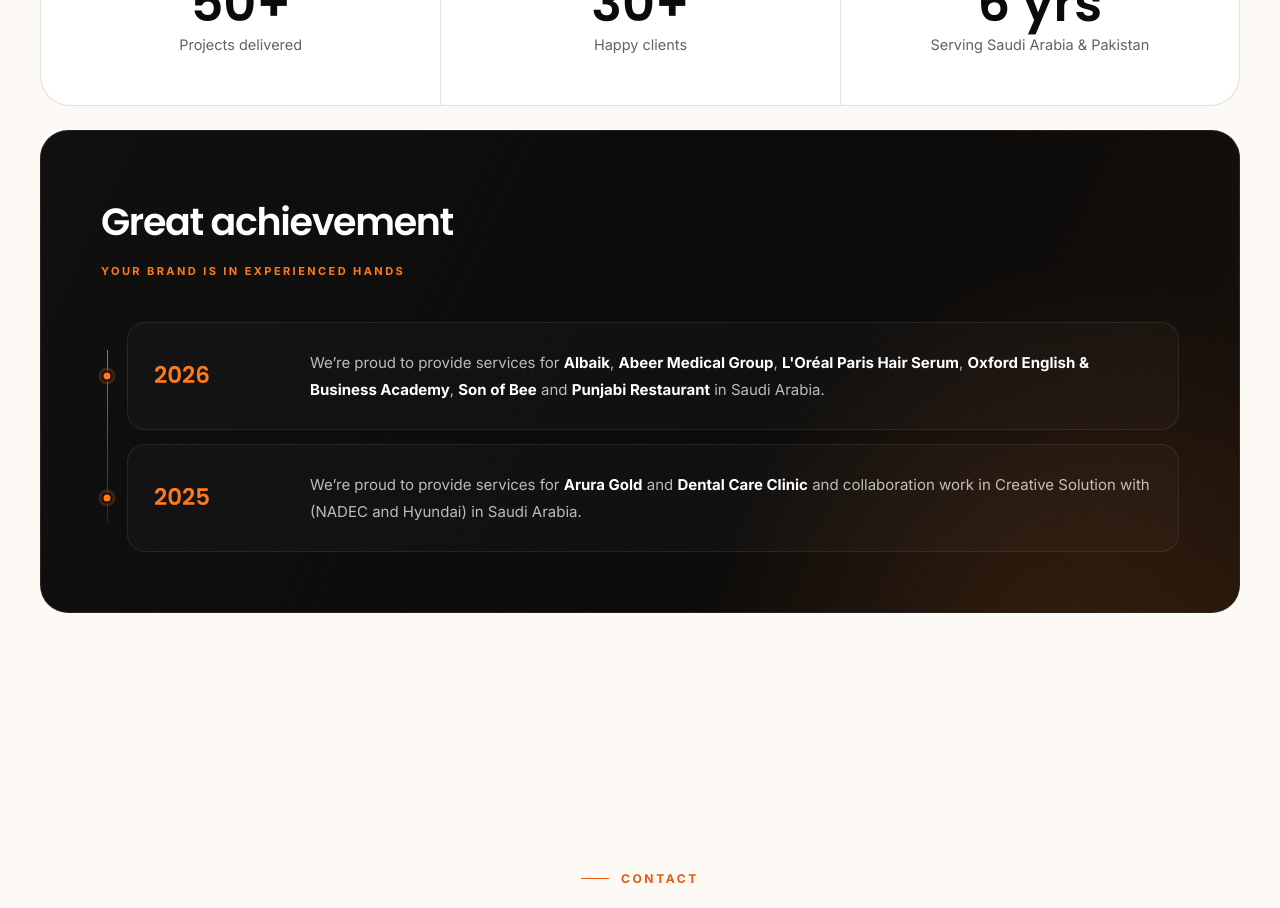
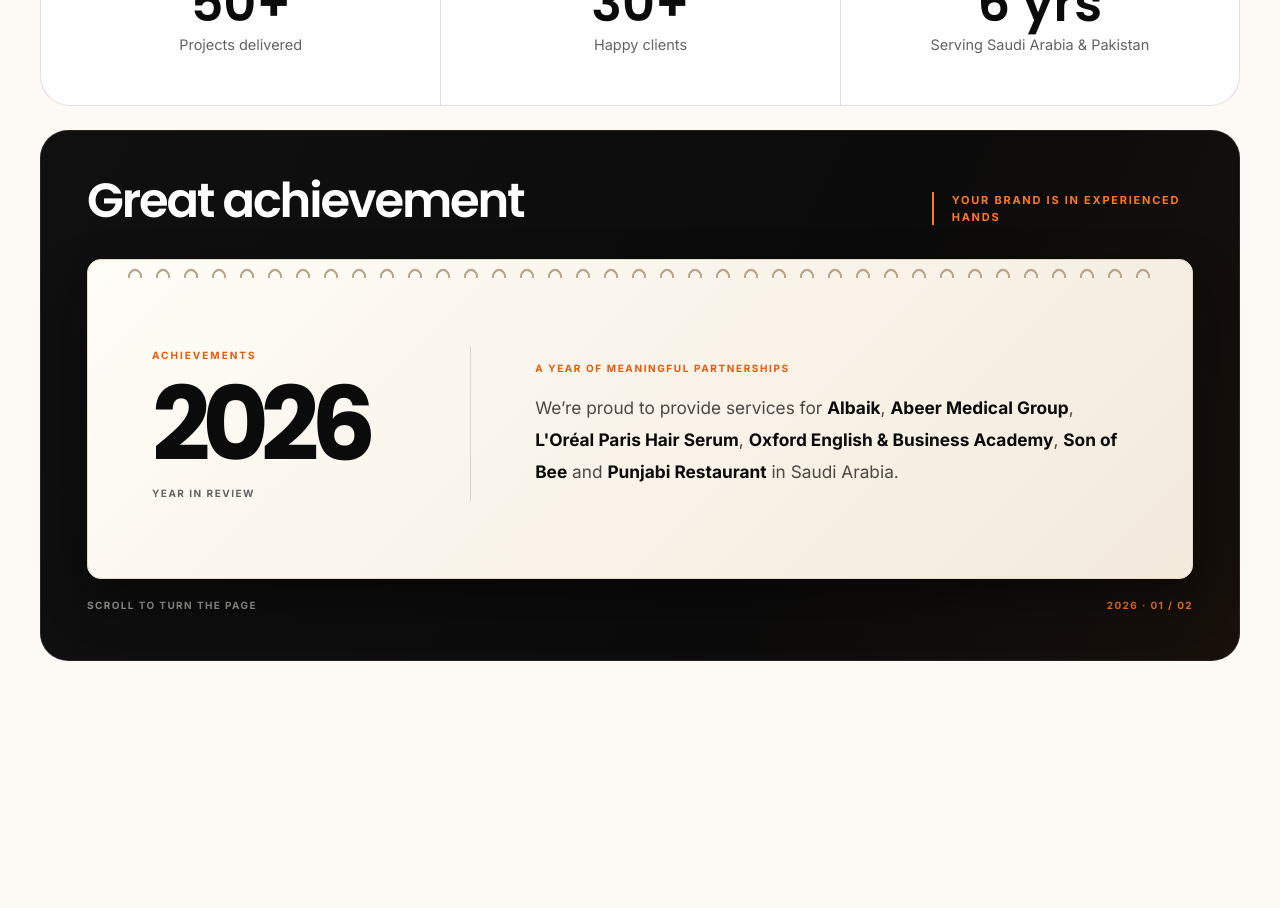
Before and after one commit to Gokul5001/b_creative_company-website, a React (Vite) app: page / in a window 1280 px wide. Shown: the part 8740-9648 px from the top of the page. Built offline with nearby package versions, Linux system fonts and the light colour scheme.

Commit message:
UI Updation

```diff
--- a/src/components/Why.css
+++ b/src/components/Why.css
@@ -24,34 +24,49 @@
 .stat b { font-family: var(--font-display); font-weight: 600; font-size: clamp(34px, 4vw, 52px); line-height: 1; color: var(--ink); font-variant-numeric: tabular-nums; }
 .stat span { font-size: 14.5px; color: var(--mute); }
 
-.ach { position: relative; isolation: isolate; margin-top: 24px; padding: clamp(30px, 5vw, 60px); overflow: hidden; border: 1px solid rgba(255, 255, 255, 0.09); border-radius: 28px; background: linear-gradient(115deg, #101010 0%, #0b0b0b 62%, #17100b 100%); color: var(--paper); }
-.ach::before { content: ''; position: absolute; z-index: -1; right: -18%; bottom: -90%; width: 65%; aspect-ratio: 1; border-radius: 50%; background: radial-gradient(closest-side, rgba(255, 122, 26, 0.14), transparent); pointer-events: none; }
-.ach__head { position: relative; display: grid; justify-items: start; gap: 8px; margin-bottom: clamp(26px, 4vw, 42px); text-align: left; }
-.ach__head h3 { font-family: var(--font-display); font-weight: 600; font-size: clamp(27px, 3vw, 38px); letter-spacing: -0.035em; }
-.ach__head p { font-size: 11px; font-weight: 700; letter-spacing: 0.22em; text-transform: uppercase; color: var(--gold-hi); }
-.ach__grid { position: relative; display: grid; gap: 14px; padding-left: 26px; }
-.ach__grid::before { content: ''; position: absolute; left: 6px; top: 28px; bottom: 28px; width: 1px; background: linear-gradient(rgba(255, 122, 26, 0.8), rgba(255, 122, 26, 0.16)); }
-.ach__item { position: relative; min-width: 0; }
-.ach__item::before { content: ''; position: absolute; left: -20px; top: 50%; width: 11px; height: 11px; border: 2px solid #17100b; border-radius: 50%; background: var(--gold-hi); box-shadow: 0 0 0 3px rgba(255, 122, 26, 0.2); translate: -50% -50%; }
-.ach__card { display: grid; grid-template-columns: minmax(92px, 120px) minmax(0, 1fr); align-items: center; gap: clamp(16px, 3vw, 36px); min-width: 0; padding: clamp(18px, 2.5vw, 26px); border: 1px solid rgba(255, 255, 255, 0.08); border-radius: 18px; background: rgba(255, 255, 255, 0.025); transition: border-color .25s ease, background .25s ease, translate .25s ease; }
-.ach__item:hover .ach__card { translate: 4px 0; border-color: rgba(255, 122, 26, 0.38); background: rgba(255, 255, 255, 0.045); }
-.ach__year { display: flex; align-items: center; margin: 0; }
-.ach__year span { color: var(--gold-hi); font-family: var(--font-display); font-size: clamp(19px, 2vw, 23px); font-weight: 600; line-height: 1.2; font-variant-numeric: tabular-nums; }
-.ach__year i { display: none; }
-.ach__card p { color: rgba(255, 253, 248, 0.72); font-size: 15px; line-height: 1.8; }
-.ach__card strong { color: #fff; font-weight: 700; }
-.ach.rv.in .ach__card { animation: ach-enter .6s cubic-bezier(.2, .7, .2, 1) both; }
-.ach.rv.in .ach__item:nth-child(2) .ach__card { animation-delay: .12s; }
-@keyframes ach-enter { from { opacity: 0; transform: translateY(12px); } to { opacity: 1; transform: translateY(0); } }
+.ach__sequence { position: relative; height: 200vh; margin-top: 24px; }
+.ach { position: sticky; z-index: 1; top: calc(var(--head) + 18px); padding: clamp(24px, 4vw, 46px); border-radius: 28px; background: linear-gradient(115deg, #101010 0%, #0b0b0b 62%, #17100b 100%); border: 1px solid rgba(255, 255, 255, 0.09); color: var(--paper); }
+.ach__head { display: grid; grid-template-columns: minmax(0, 1fr) minmax(220px, .32fr); align-items: end; gap: 28px; margin-bottom: clamp(22px, 3vw, 34px); }
+.ach__head h3 { font-family: var(--font-display); font-weight: 600; font-size: clamp(31px, 4vw, 48px); letter-spacing: -0.045em; line-height: 1; }
+.ach__head p { padding-left: 18px; border-left: 2px solid var(--gold-hi); font-size: 11px; font-weight: 700; line-height: 1.5; letter-spacing: 0.16em; text-transform: uppercase; color: var(--gold-hi); }
+.ach__book { position: relative; height: clamp(290px, 40vh, 390px); perspective: 1800px; }
+.ach__page { position: absolute; inset: 0; display: grid; grid-template-columns: minmax(190px, .7fr) minmax(0, 1.3fr); align-items: center; gap: clamp(24px, 5vw, 72px); padding: 38px clamp(24px, 5vw, 64px) 28px; overflow: hidden; border: 1px solid #e4d8c8; border-radius: 14px; background: linear-gradient(135deg, #fffdf8, #f3eadc); color: var(--ink); box-shadow: 0 20px 50px rgba(0, 0, 0, 0.25); backface-visibility: hidden; }
+.ach__page--current { z-index: 2; transform-origin: top center; transition: transform .9s cubic-bezier(.68, 0, .25, 1), box-shadow .9s ease; }
+.ach--turned .ach__page--current { transform: rotateX(-180deg); box-shadow: 0 0 0 rgba(0, 0, 0, 0); }
+.ach__page--next { z-index: 1; background: linear-gradient(135deg, #fbf2e7, #eadbc7); }
+.ach--turned .ach__page--next .ach__copy { animation: calendar-copy .55s ease .35s both; }
+.ach__binding { position: absolute; top: 0; left: 3%; right: 3%; height: 22px; background: radial-gradient(ellipse at 50% 100%, transparent 0 5px, #bba98f 5.5px 7px, transparent 7.5px) 0 0 / 28px 18px repeat-x; }
+.ach__date { display: grid; justify-items: start; gap: 12px; padding-right: clamp(18px, 3vw, 42px); border-right: 1px solid rgba(11, 11, 11, 0.14); }
+.ach__date small { color: var(--gold); font-size: 10px; font-weight: 800; letter-spacing: .2em; }
+.ach__date strong { font-family: var(--font-display); font-size: clamp(52px, 8vw, 104px); line-height: .95; letter-spacing: -.08em; color: var(--ink); font-variant-numeric: tabular-nums; }
+.ach__date span { color: var(--mute); font-size: 10px; font-weight: 700; letter-spacing: .15em; }
+.ach__copy-label { display: block; margin-bottom: 16px; color: var(--gold); font-size: 10px; font-weight: 800; letter-spacing: .16em; text-transform: uppercase; }
+.ach__copy p { max-width: 58ch; color: #4b4844; font-size: clamp(15px, 1.35vw, 18px); line-height: 1.85; }
+.ach__copy strong { color: var(--ink); font-weight: 700; }
+.ach__footer { display: flex; justify-content: space-between; gap: 16px; margin-top: 18px; color: rgba(255, 253, 248, 0.58); font-size: 10px; font-weight: 700; letter-spacing: .14em; }
+.ach__footer span:last-child { color: var(--gold-hi); }
+@keyframes calendar-copy { from { opacity: 0; transform: translateY(10px); } to { opacity: 1; transform: translateY(0); } }
 
 @media (max-width: 900px) {
-  .why__cols, .ach__grid { grid-template-columns: 1fr; }
+  .why__cols { grid-template-columns: 1fr; }
 }
 @media (max-width: 600px) {
   .stats__in { grid-template-columns: 1fr; }
   .stat + .stat { border-left: 0; border-top: 1px solid var(--line); }
-  .ach__card { grid-template-columns: 1fr; gap: 8px; }
+  .ach__head { grid-template-columns: 1fr; align-items: start; }
+  .ach__head p { max-width: 280px; }
+  .ach__sequence { height: 190vh; }
+  .ach { top: calc(var(--head) + 10px); padding: 22px 16px; }
+  .ach__book { height: clamp(340px, 48vh, 430px); }
+  .ach__page { grid-template-columns: 1fr; align-content: start; gap: 20px; padding: 40px 22px 24px; }
+  .ach__date { grid-template-columns: auto 1fr; align-items: end; column-gap: 14px; padding: 0 0 14px; border-right: 0; border-bottom: 1px solid rgba(11, 11, 11, 0.14); }
+  .ach__date small { grid-column: 1 / -1; }
+  .ach__date strong { font-size: clamp(50px, 16vw, 76px); }
+  .ach__date span { padding-bottom: 8px; }
+  .ach__copy p { font-size: 14px; line-height: 1.7; }
+  .ach__copy-label { margin-bottom: 10px; }
 }
 @media (prefers-reduced-motion: reduce) {
-  .ach__card { transition: none; }
+  .ach__page--current { transition: none; }
+  .ach--turned .ach__page--next .ach__copy { animation: none; }
 }
--- a/src/components/Why.jsx
+++ b/src/components/Why.jsx
@@ -1,4 +1,5 @@
 import './Why.css'
+import { useEffect, useRef, useState } from 'react'
 import { achievements, stats } from '../data/site'
 import { Reveal } from '../Reveal'
 import { useInView, useCount } from '../hooks'
@@ -15,6 +16,37 @@ function Stat({ n, suffix, label, run }) {
 
 export default function Why() {
   const [ref, seen] = useInView()
+  const sequenceRef = useRef(null)
+  const calendarRef = useRef(null)
+  const [turned, setTurned] = useState(false)
+
+  useEffect(() => {
+    let frame
+    const updatePage = () => {
+      cancelAnimationFrame(frame)
+      frame = requestAnimationFrame(() => {
+        const sequence = sequenceRef.current
+        const calendar = calendarRef.current
+        if (!sequence || !calendar) return
+        const travel = sequence.offsetHeight - calendar.offsetHeight
+        const stickyTop = parseFloat(window.getComputedStyle(calendar).top) || 0
+        const progress = travel > 0
+          ? Math.max(0, Math.min(1, (stickyTop - sequence.getBoundingClientRect().top) / travel))
+          : 0
+        setTurned(progress >= 0.5)
+      })
+    }
+
+    updatePage()
+    window.addEventListener('scroll', updatePage, { passive: true })
+    window.addEventListener('resize', updatePage)
+    return () => {
+      cancelAnimationFrame(frame)
+      window.removeEventListener('scroll', updatePage)
+      window.removeEventListener('resize', updatePage)
+    }
+  }, [])
+
   return (
     <section id="why" className="section why">
       <div className="wrap">
@@ -29,16 +61,27 @@ export default function Why() {
           </div>
         </Reveal>
 
-        <Reveal className="ach">
+        <div ref={sequenceRef} className="ach__sequence">
+          <section ref={calendarRef} className={`ach ${turned ? 'ach--turned' : ''}`} aria-label="Yearly achievements">
             <div className="ach__head">
               <h3>Great achievement</h3>
               <p>Your brand is in experienced hands</p>
             </div>
-          <div className="ach__grid">
-            {achievements.map((a) => (
-              <div className="ach__item" key={a.year}>
-                <div className="ach__card">
-                  <div className="ach__year"><span>{a.year}</span><i></i></div>
+            <div className="ach__book">
+              {achievements.map((a, index) => (
+                <article
+                  className={`ach__page ach__page--${index === 0 ? 'current' : 'next'}`}
+                  key={a.year}
+                  aria-hidden={index === 0 ? turned : !turned}
+                >
+                  <div className="ach__binding" aria-hidden="true" />
+                  <div className="ach__date">
+                    <small>ACHIEVEMENTS</small>
+                    <strong>{a.year}</strong>
+                    <span>YEAR IN REVIEW</span>
+                  </div>
+                  <div className="ach__copy">
+                    <span className="ach__copy-label">A year of meaningful partnerships</span>
                     <p>
                       We&rsquo;re proud to provide {a.lead.toLowerCase()}{' '}
                       {a.names.map((n, i) => (
@@ -49,10 +92,15 @@ export default function Why() {
                       {a.tail ? <> {a.tail}</> : '.'}
                     </p>
                   </div>
-              </div>
+                </article>
               ))}
             </div>
-        </Reveal>
+            <div className="ach__footer" aria-live="polite">
+              <span>SCROLL TO TURN THE PAGE</span>
+              <span>{turned ? `${achievements[1]?.year} · 02 / ${String(achievements.length).padStart(2, '0')}` : `${achievements[0]?.year} · 01 / ${String(achievements.length).padStart(2, '0')}`}</span>
+            </div>
+          </section>
+        </div>
       </div>
     </section>
   )
```
Lines whose indentation alone changed are shown as unchanged.
